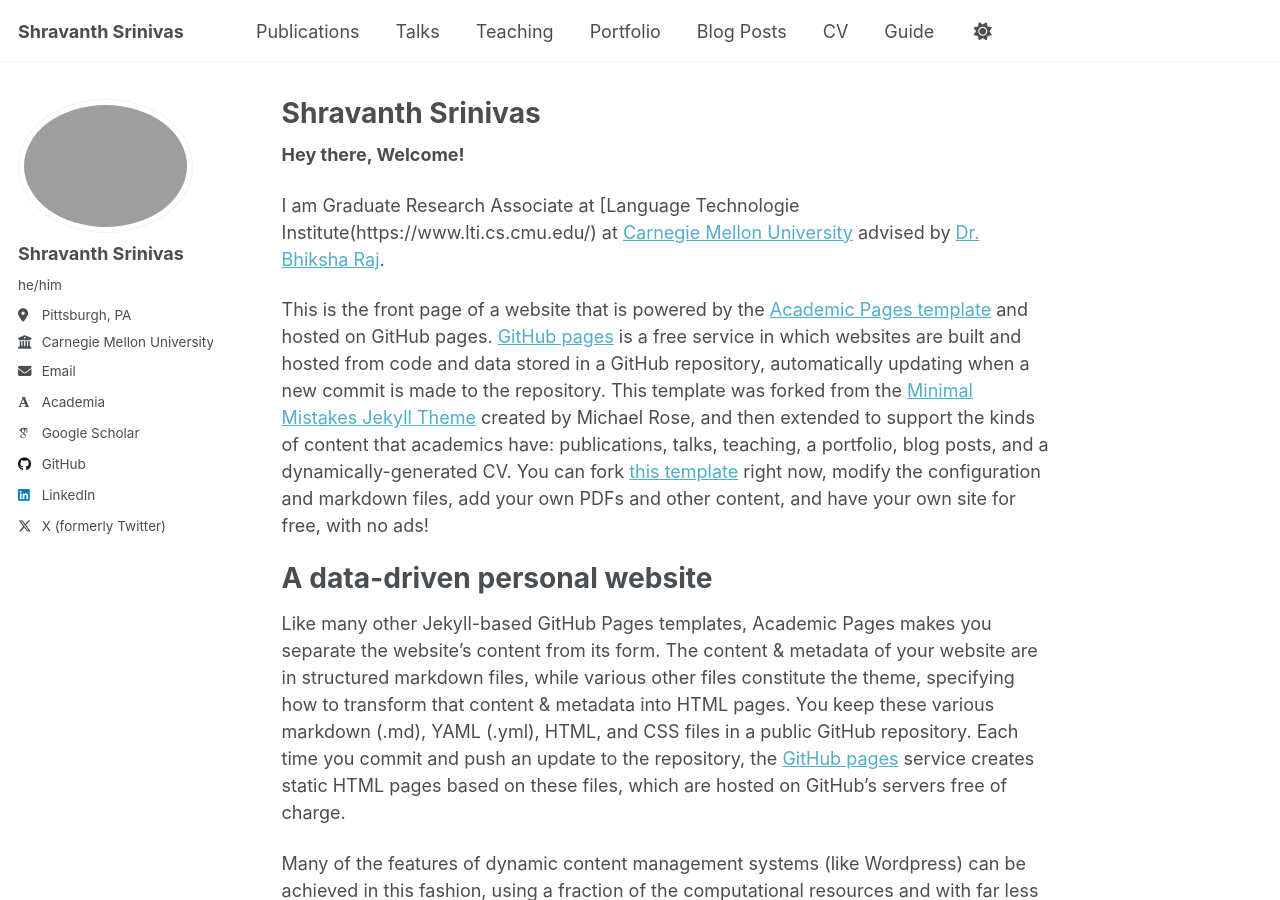
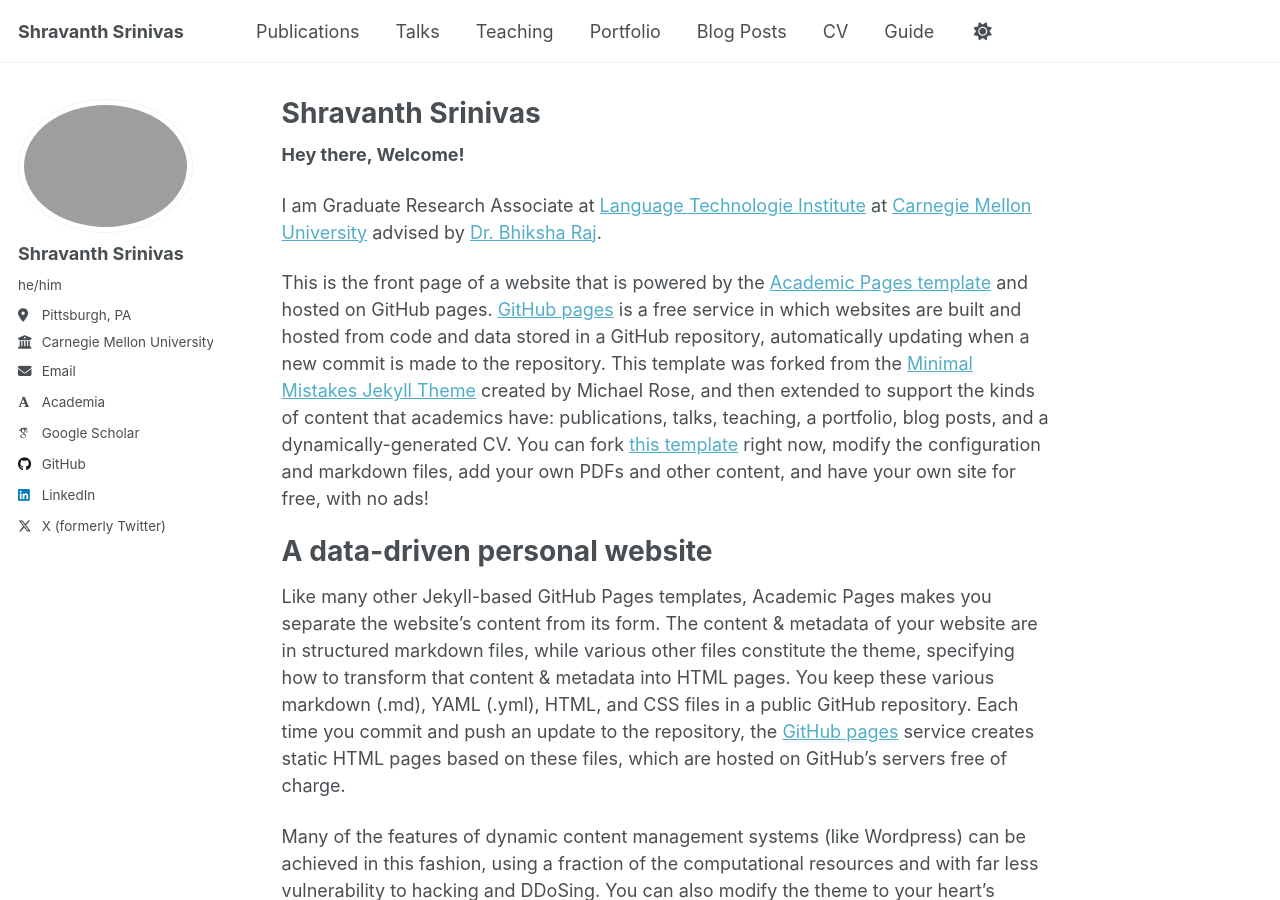
Before and after one commit to notshravanth/shravanth.github.io, a Jekyll site: the page built from _pages/about.md, in a window 1280 px wide and 900 px high. Built offline with Jekyll 4.4.1, drawn with Linux system fonts in a browser that asks for light colours; some web fonts are replaced.

Commit message:
Update about.md

```diff
--- a/_pages/about.md
+++ b/_pages/about.md
@@ -9,7 +9,7 @@ redirect_from:
 
 **Hey there, Welcome!**
 
-I am Graduate Research Associate at [Language Technologie Institute(https://www.lti.cs.cmu.edu/) at [Carnegie Mellon University](https://www.cmu.edu/) advised by [Dr. Bhiksha Raj](https://cmu-mlsp.github.io/team/bhiksha_raj).
+I am Graduate Research Associate at [Language Technologie Institute](https://www.lti.cs.cmu.edu/) at [Carnegie Mellon University](https://www.cmu.edu/) advised by [Dr. Bhiksha Raj](https://cmu-mlsp.github.io/team/bhiksha_raj).
 
 
 
```
